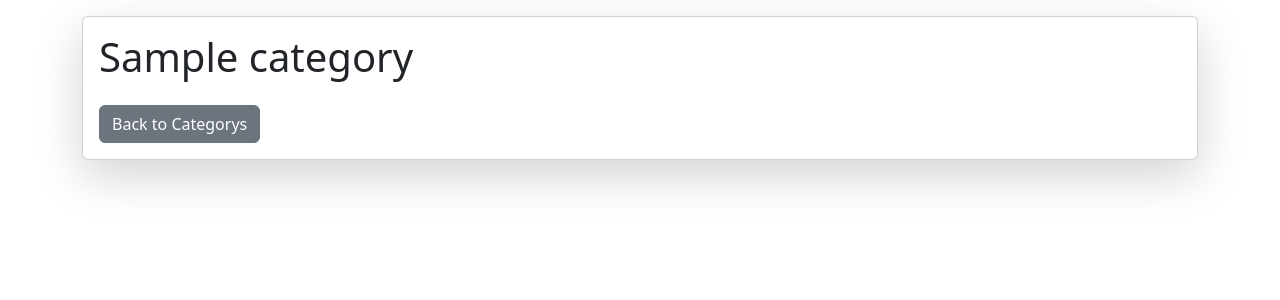
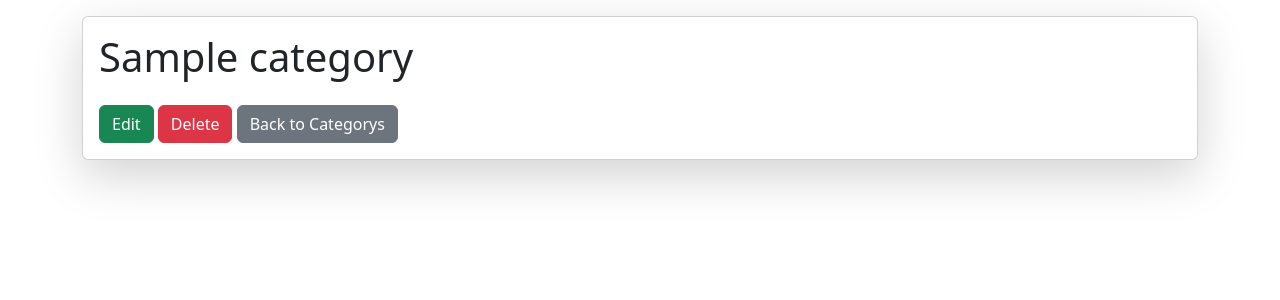
Before and after one commit to andr0man/django_final, a Django app: page /categories/1 in a window 1280 px wide. Shown: the part 56-356 px from the top of the page. Run offline with Django 5.2, Linux system fonts and the light colour scheme; tables that the repository leaves empty hold one stand-in row (values such as "Sample post").

Commit message:
added full CRUD for categories

```diff
--- a/onlineStore/categories/templates/categories/category_page.html
+++ b/onlineStore/categories/templates/categories/category_page.html
@@ -11,12 +11,65 @@
             <div class="col-md-8">
                 <div class="card-body">
                     <h1 class="card-title">{{ category.name }}</h1>
+
                     <div class="mt-4">
+                        <button type="button" class="btn btn-success" data-bs-toggle="modal" data-bs-target="#editModal{{ category.id }}">
+                            Edit
+                        </button>
+
+                        <button type="button" class="btn btn-danger" data-bs-toggle="modal" data-bs-target="#deleteModal{{ category.id }}">
+                            Delete
+                        </button>
                         <a href="{% url 'categories:list' %}" class="btn btn-secondary">Back to Categorys</a>
                     </div>
                 </div>
             </div>
         </div>
     </div>
+
+    <div class="modal fade" id="editModal{{ category.id }}" tabindex="-1" aria-labelledby="editModalLabel{{ category.id }}" aria-hidden="true">
+        <div class="modal-dialog">
+            <div class="modal-content">
+                <div class="modal-header">
+                    <h5 class="modal-title" id="editModalLabel{{ category.id }}">Edit Category</h5>
+                    <button type="button" class="btn-close" data-bs-dismiss="modal" aria-label="Close"></button>
+                </div>
+                <form method="post" action="{% url 'categories:edit-category' id=category.id %}" enctype="multipart/form-data">
+                    {% csrf_token %}
+                    <div class="modal-body">
+                        <div class="mb-3">
+                            <label class="form-label">Name</label>
+                            <input type="text" name="name" class="form-control" value="{{ category.name }}" required>
+                        </div>
+                    </div>
+                    <div class="modal-footer">
+                        <button type="button" class="btn btn-secondary" data-bs-dismiss="modal">Cancel</button>
+                        <button type="submit" class="btn btn-success">Save changes</button>
+                    </div>
+                </form>
+            </div>
+        </div>
+    </div>
+
+    <div class="modal fade" id="deleteModal{{ category.id }}" tabindex="-1" aria-labelledby="deleteModalLabel{{ category.id }}" aria-hidden="true">
+        <div class="modal-dialog">
+            <div class="modal-content">
+                <div class="modal-header">
+                    <h5 class="modal-title" id="deleteModalLabel{{ category.id }}">Confirm Delete</h5>
+                    <button type="button" class="btn-close" data-bs-dismiss="modal" aria-label="Close"></button>
+                </div>
+                <div class="modal-body">
+                    Are you sure you want to delete "{{ category.name }}"?
+                </div>
+                <div class="modal-footer">
+                    <button type="button" class="btn btn-secondary" data-bs-dismiss="modal">Cancel</button>
+                    <form action="{% url 'categories:delete-category' id=category.id %}" method="post" style="display: inline;">
+                        {% csrf_token %}
+                        <button type="submit" class="btn btn-danger">Delete</button>
+                    </form>
+                </div>
+            </div>
+        </div>
+    </div>
 </div>
 {% endblock %}
--- a/onlineStore/categories/urls.py
+++ b/onlineStore/categories/urls.py
@@ -7,4 +7,6 @@ urlpatterns = [
     path('', views.categories_list, name="list"),
     path('<int:id>', views.category_page, name="page"),
     path('new-category/', views.category_new, name="new-category"),
+    path('delete-category/<int:id>', views.category_delete, name="delete-category"),
+    path('edit-category/<int:id>', views.category_edit, name="edit-category"),
 ]
--- a/onlineStore/categories/views.py
+++ b/onlineStore/categories/views.py
@@ -1,5 +1,4 @@
-from django.shortcuts import render, redirect
-from django.shortcuts import render, redirect
+from django.shortcuts import render, redirect, get_object_or_404
 from .models import Category
 from django.contrib.auth.decorators import login_required
 from . import forms
@@ -25,3 +24,22 @@ def category_new(request):
     else:
         form = forms.CreateCategory()
     return render(request, 'categories/category_new.html', { 'form': form })
+
+@login_required(login_url="/users/login")
+def category_delete(request, id):
+    if request.user.is_superuser:
+        category = get_object_or_404(Category, id=id)
+        category.delete()
+    return redirect("categories:list")
+
+@login_required(login_url="/users/login")
+def category_edit(request, id):
+    category = get_object_or_404(Category, id=id)
+
+    if request.user.is_superuser:
+        if request.method == "POST":
+            category.name = request.POST.get("name")
+            category.save()
+            return redirect("categories:list")
+
+    return redirect("categories:list")
```
